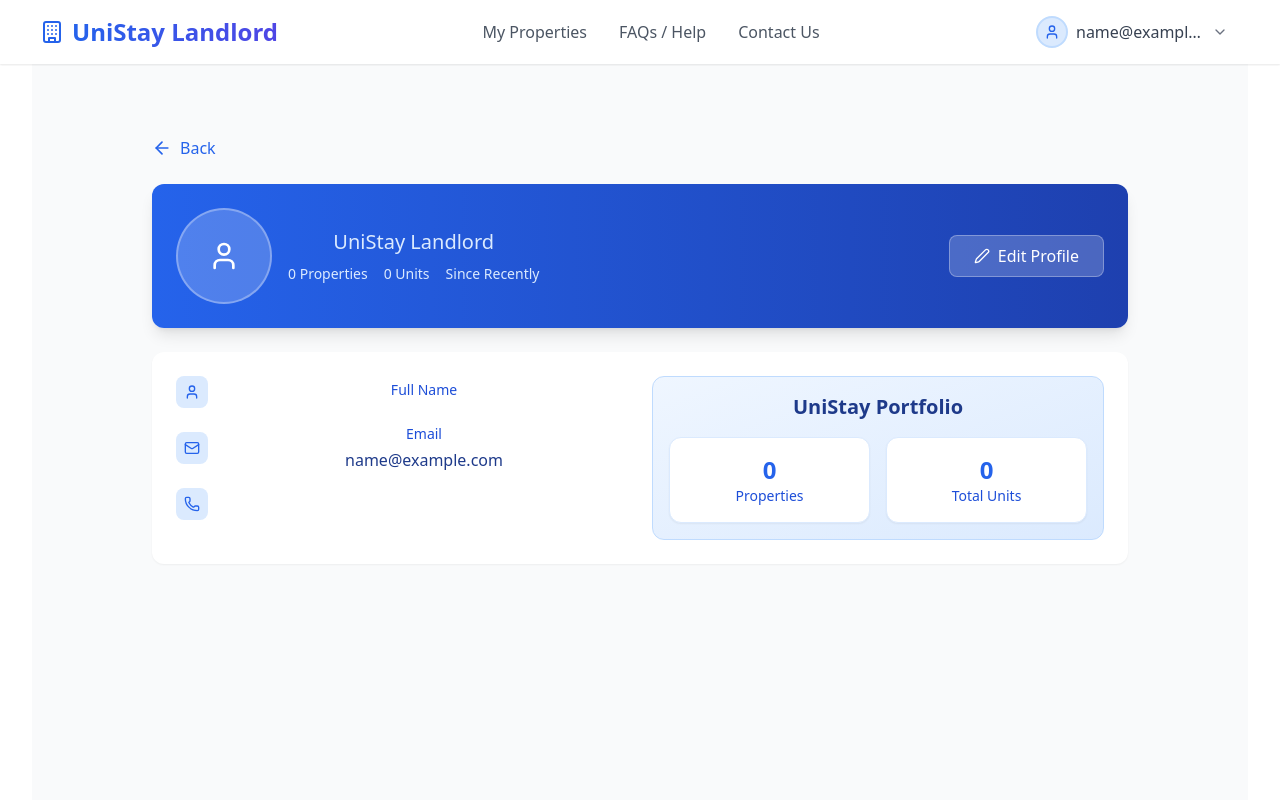
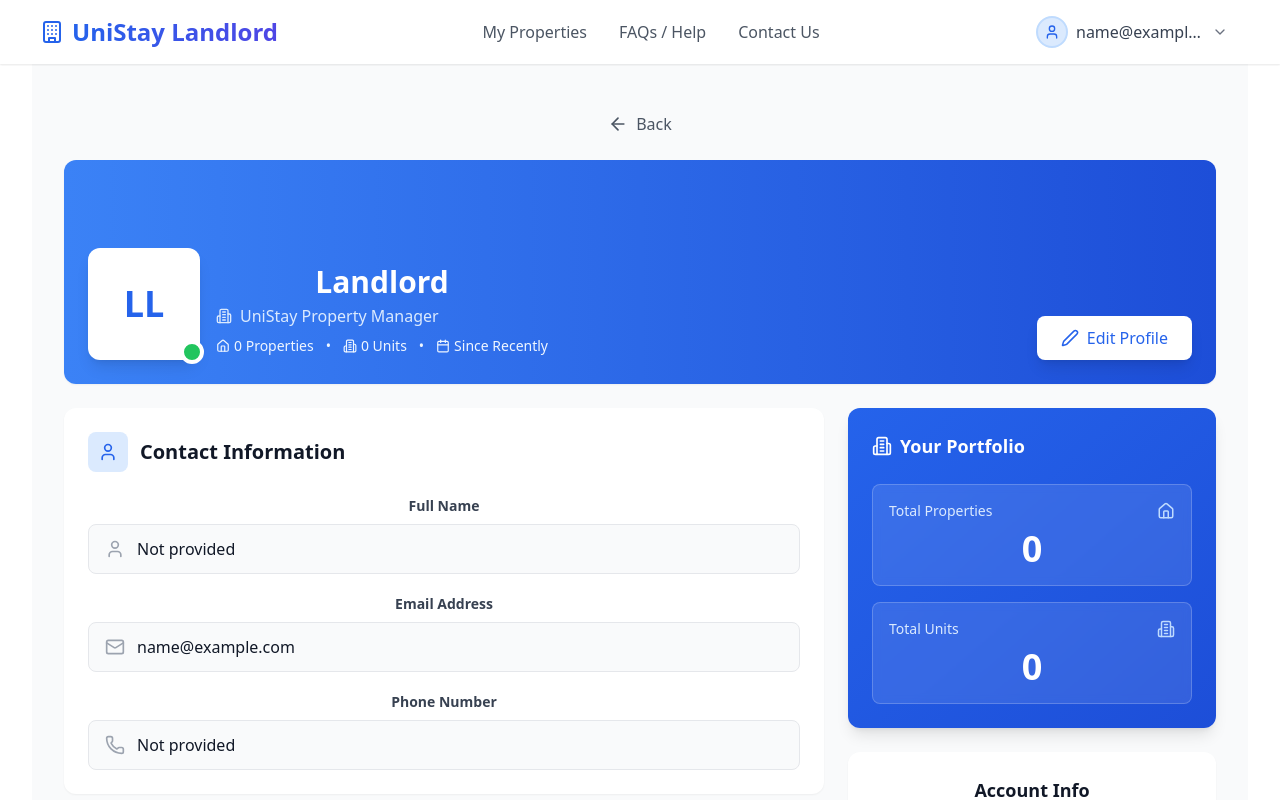
Before and after one commit to kelvin-2/uin-Stay, a React (Vite) app: page /landlord-profile in a window 1280 px wide. Shown: the top 800 px of the page. Built offline with nearby package versions, Linux system fonts and the light colour scheme; sample sign-in values are in the browser's storage.

Commit message:
fixed the ui its not glitching anymore

```diff
--- a/src/pages/LandlordProfile.jsx
+++ b/src/pages/LandlordProfile.jsx
@@ -1,5 +1,5 @@
 import React, { useState, useEffect } from 'react';
-import { Edit2, Save, X, User, Phone, Mail, ArrowLeft, Loader2 } from 'lucide-react';
+import { Edit2, Save, X, User, Phone, Mail, ArrowLeft, Loader2, Building2, Home, Calendar, MapPin } from 'lucide-react';
 import { useAuth } from '../context/AutContext';
 import { useNavigate } from 'react-router-dom';
 import supabase from '../supabaseClient';
@@ -89,10 +89,18 @@ const LandlordProfile = () => {
     }
   };
 
+  const getInitials = (name) => {
+    if (!name) return 'LL';
+    return name.split(' ').map(n => n[0]).join('').toUpperCase().slice(0, 2);
+  };
+
   if (loading || !currentUser) {
     return (
       <div className="min-h-screen flex items-center justify-center bg-gray-50">
-        <Loader2 className="animate-spin text-blue-600" size={48} />
+        <div className="text-center">
+          <Loader2 className="animate-spin text-blue-600 mx-auto mb-4" size={48} />
+          <p className="text-gray-600">Loading profile...</p>
+        </div>
       </div>
     );
   }
@@ -100,48 +108,70 @@ const LandlordProfile = () => {
   return (
     <>
       <LandlordNavbar />
-      <div className="min-h-screen bg-gray-50 pt-16 sm:pt-20">
-        <div className="max-w-5xl mx-auto p-4 sm:p-6">
+      <div className="min-h-screen bg-gray-50 pt-16 sm:pt-20 pb-12">
+        <div className="max-w-7xl mx-auto px-4 sm:px-6 lg:px-8">
           {/* Back button */}
           <button
             onClick={() => navigate(-1)}
-            className="flex items-center space-x-2 text-blue-600 hover:text-blue-700 mb-6"
+            className="inline-flex items-center space-x-2 text-gray-600 hover:text-blue-600 mb-6 transition-colors group"
           >
-            <ArrowLeft size={20} />
-            <span>Back</span>
+            <ArrowLeft size={20} className="group-hover:-translate-x-1 transition-transform" />
+            <span className="font-medium">Back</span>
           </button>
 
-          {/* Header with side-by-side layout */}
-          <div className="bg-gradient-to-r from-blue-600 to-blue-800 rounded-xl p-6 text-white mb-6 shadow-lg">
-            <div className="flex flex-col sm:flex-row sm:justify-between sm:items-center space-y-4 sm:space-y-0">
-              {/* Left: Avatar */}
-              <div className="flex items-center space-x-4">
-                <div className="w-20 h-20 sm:w-24 sm:h-24 bg-white/20 rounded-full flex items-center justify-center border-2 border-white/30 text-2xl font-bold">
-                  {profile.full_name
-                    ? profile.full_name.split(' ').map(n => n[0]).join('')
-                    : <User size={32} className="text-white" />}
+          {/* Profile Header */}
+          <div className="bg-white rounded-xl shadow-sm overflow-hidden mb-6">
+            {/* Blue gradient background */}
+            <div className="relative bg-gradient-to-r from-blue-500 to-blue-700 h-48 sm:h-56">
+              {/* Profile info overlay - positioned at bottom */}
+              <div className="absolute bottom-0 left-0 right-0 px-6 pb-6">
+                <div className="flex flex-col sm:flex-row sm:items-end sm:justify-between gap-4">
+                  {/* Left side: Avatar and name */}
+                  <div className="flex items-end gap-4">
+                    {/* Avatar */}
+                    <div className="relative flex-shrink-0">
+                      <div className="w-24 h-24 sm:w-28 sm:h-28 bg-white rounded-xl flex items-center justify-center text-blue-600 text-3xl sm:text-4xl font-bold shadow-lg">
+                        {getInitials(profile.full_name)}
+                      </div>
+                      <div className="absolute -bottom-1 -right-1 w-6 h-6 bg-green-500 rounded-full border-4 border-white"></div>
                     </div>
 
-                {/* Center: Name & Stats */}
-                <div>
-                  <h1 className="text-3xl sm:text-4xl font-bold">{profile.full_name}</h1>
-                  <p className="text-blue-100 text-lg sm:text-xl">UniStay Landlord</p>
-                  <div className="flex flex-wrap gap-x-4 gap-y-1 mt-2 text-xs sm:text-sm text-blue-100">
-                    <span>{profile.properties} Properties</span>
-                    <span>{profile.totalUnits} Units</span>
-                    <span>Since {profile.joinDate}</span>
+                    {/* Name and title */}
+                    <div className="text-white pb-1">
+                      <h1 className="text-2xl sm:text-3xl font-bold mb-1">
+                        {profile.full_name || 'Landlord'}
+                      </h1>
+                      <div className="flex items-center gap-2 text-blue-100 mb-2">
+                        <Building2 size={16} />
+                        <span className="font-medium">UniStay Property Manager</span>
+                      </div>
+                      <div className="flex flex-wrap gap-3 text-sm text-blue-50">
+                        <span className="flex items-center gap-1">
+                          <Home size={14} />
+                          {profile.properties} Properties
+                        </span>
+                        <span>•</span>
+                        <span className="flex items-center gap-1">
+                          <Building2 size={14} />
+                          {profile.totalUnits} Units
+                        </span>
+                        <span>•</span>
+                        <span className="flex items-center gap-1">
+                          <Calendar size={14} />
+                          Since {profile.joinDate}
+                        </span>
                       </div>
                     </div>
                   </div>
 
-              {/* Right: Buttons */}
-              <div className="flex space-x-3">
+                  {/* Right side: Edit button */}
+                  <div className="flex gap-2">
                     {!isEditing ? (
                       <button
                         onClick={handleEdit}
-                    className="bg-white/20 hover:bg-white/30 px-6 py-2 rounded-lg flex items-center space-x-2 border border-white/30"
+                        className="bg-white text-blue-600 hover:bg-blue-50 px-6 py-2.5 rounded-lg font-medium shadow-lg transition-all duration-200 flex items-center gap-2"
                       >
-                    <Edit2 size={16} />
+                        <Edit2 size={18} />
                         <span>Edit Profile</span>
                       </button>
                     ) : (
@@ -149,17 +179,17 @@ const LandlordProfile = () => {
                         <button
                           onClick={handleSave}
                           disabled={isLoading}
-                      className="bg-green-600 hover:bg-green-700 px-6 py-2 rounded-lg flex items-center space-x-2 disabled:opacity-50"
+                          className="bg-green-600 hover:bg-green-700 text-white px-6 py-2.5 rounded-lg font-medium shadow-lg transition-all duration-200 flex items-center gap-2 disabled:opacity-50"
                         >
-                      {isLoading ? <Loader2 size={16} className="animate-spin" /> : <Save size={16} />}
+                          {isLoading ? <Loader2 size={18} className="animate-spin" /> : <Save size={18} />}
                           <span>{isLoading ? 'Saving...' : 'Save'}</span>
                         </button>
                         <button
                           onClick={handleCancel}
                           disabled={isLoading}
-                      className="bg-gray-600 hover:bg-gray-700 px-6 py-2 rounded-lg flex items-center space-x-2 disabled:opacity-50"
+                          className="bg-gray-600 hover:bg-gray-700 text-white px-6 py-2.5 rounded-lg font-medium shadow-lg transition-all duration-200 flex items-center gap-2 disabled:opacity-50"
                         >
-                      <X size={16} />
+                          <X size={18} />
                           <span>Cancel</span>
                         </button>
                       </>
@@ -167,94 +197,154 @@ const LandlordProfile = () => {
                   </div>
                 </div>
               </div>
+            </div>
+          </div>
 
-          {/* Contact Info */}
-          <div className="bg-white rounded-xl shadow-sm p-6 mb-6 grid grid-cols-1 lg:grid-cols-2 gap-6">
-            {/* Full Name & Email */}
-            <div className="space-y-4">
+          {/* Content Grid */}
+          <div className="grid grid-cols-1 lg:grid-cols-3 gap-6">
+            {/* Contact Information - Left side (2/3) */}
+            <div className="lg:col-span-2">
+              <div className="bg-white rounded-xl shadow-sm p-6">
+                <div className="flex items-center gap-3 mb-6">
+                  <div className="w-10 h-10 bg-blue-100 rounded-lg flex items-center justify-center">
+                    <User className="text-blue-600" size={20} />
+                  </div>
+                  <h2 className="text-xl font-bold text-gray-900">Contact Information</h2>
+                </div>
+
+                <div className="space-y-5">
                   {/* Full Name */}
-              <div className="flex items-center space-x-3">
-                <div className="w-8 h-8 bg-blue-100 rounded-lg flex items-center justify-center">
-                  <User className="text-blue-600" size={16} />
-                </div>
-                <div className="flex-1">
-                  <label className="block text-sm font-medium text-blue-700 mb-1">Full Name</label>
+                  <div>
+                    <label className="block text-sm font-semibold text-gray-700 mb-2">
+                      Full Name
+                    </label>
                     {isEditing ? (
                       <input
                         type="text"
                         value={editForm.full_name}
                         onChange={e => handleInputChange('full_name', e.target.value)}
-                      className="w-full border px-3 py-2 rounded-lg focus:ring-2 focus:ring-blue-500"
+                        className="w-full border-2 border-gray-200 focus:border-blue-500 px-4 py-3 rounded-lg focus:ring-2 focus:ring-blue-200 transition-all outline-none"
+                        placeholder="Enter your full name"
                       />
                     ) : (
-                    <p className="text-blue-900 font-medium">{profile.full_name}</p>
+                      <div className="flex items-center gap-3 px-4 py-3 bg-gray-50 rounded-lg border border-gray-200">
+                        <User className="text-gray-400 flex-shrink-0" size={20} />
+                        <p className="text-gray-900">{profile.full_name || 'Not provided'}</p>
+                      </div>
                     )}
-                </div>
                   </div>
 
                   {/* Email */}
-              <div className="flex items-center space-x-3">
-                <div className="w-8 h-8 bg-blue-100 rounded-lg flex items-center justify-center">
-                  <Mail className="text-blue-600" size={16} />
-                </div>
-                <div className="flex-1">
-                  <label className="block text-sm font-medium text-blue-700 mb-1">Email</label>
+                  <div>
+                    <label className="block text-sm font-semibold text-gray-700 mb-2">
+                      Email Address
+                    </label>
                     {isEditing ? (
                       <input
                         type="email"
                         value={editForm.email}
                         onChange={e => handleInputChange('email', e.target.value)}
-                      className="w-full border px-3 py-2 rounded-lg focus:ring-2 focus:ring-blue-500"
+                        className="w-full border-2 border-gray-200 focus:border-blue-500 px-4 py-3 rounded-lg focus:ring-2 focus:ring-blue-200 transition-all outline-none"
+                        placeholder="Enter your email"
                       />
                     ) : (
-                    <p className="text-blue-900 break-all">{profile.email}</p>
+                      <div className="flex items-center gap-3 px-4 py-3 bg-gray-50 rounded-lg border border-gray-200">
+                        <Mail className="text-gray-400 flex-shrink-0" size={20} />
+                        <p className="text-gray-900 break-all">{profile.email || 'Not provided'}</p>
+                      </div>
                     )}
                   </div>
-              </div>
 
-              {/* Phone */}
-              <div className="flex items-center space-x-3">
-                <div className="w-8 h-8 bg-blue-100 rounded-lg flex items-center justify-center">
-                  <Phone className="text-blue-600" size={16} />
-                </div>
-                <div className="flex-1 flex items-center justify-between">
+                  {/* Phone Number */}
+                  <div>
+                    <label className="block text-sm font-semibold text-gray-700 mb-2">
+                      Phone Number
+                    </label>
                     {isEditing ? (
                       <input
                         type="tel"
                         value={editForm.phone_number}
                         onChange={e => handleInputChange('phone_number', e.target.value)}
-                      className="w-full border px-3 py-2 rounded-lg focus:ring-2 focus:ring-blue-500"
+                        className="w-full border-2 border-gray-200 focus:border-blue-500 px-4 py-3 rounded-lg focus:ring-2 focus:ring-blue-200 transition-all outline-none"
+                        placeholder="Enter your phone number"
                       />
                     ) : (
-                    <>
-                      <p className="text-blue-900">{profile.phone_number}</p>
+                      <div className="flex items-center justify-between px-4 py-3 bg-gray-50 rounded-lg border border-gray-200">
+                        <div className="flex items-center gap-3">
+                          <Phone className="text-gray-400 flex-shrink-0" size={20} />
+                          <p className="text-gray-900">{profile.phone_number || 'Not provided'}</p>
+                        </div>
                         {profile.phone_number && (
                           <a
                             href={`https://wa.me/${profile.phone_number.replace(/\s/g, '').replace('+', '')}`}
                             target="_blank"
                             rel="noopener noreferrer"
-                          className="text-blue-600 hover:text-blue-700 text-sm bg-blue-50 px-3 py-1 rounded-full"
+                            className="bg-green-500 hover:bg-green-600 text-white px-4 py-2 rounded-lg text-sm font-medium transition-colors flex items-center gap-2"
                           >
-                          WhatsApp
+                            <svg className="w-4 h-4" fill="currentColor" viewBox="0 0 24 24">
+                              <path d="M17.472 14.382c-.297-.149-1.758-.867-2.03-.967-.273-.099-.471-.148-.67.15-.197.297-.767.966-.94 1.164-.173.199-.347.223-.644.075-.297-.15-1.255-.463-2.39-1.475-.883-.788-1.48-1.761-1.653-2.059-.173-.297-.018-.458.13-.606.134-.133.298-.347.446-.52.149-.174.198-.298.298-.497.099-.198.05-.371-.025-.52-.075-.149-.669-1.612-.916-2.207-.242-.579-.487-.5-.669-.51-.173-.008-.371-.01-.57-.01-.198 0-.52.074-.792.372-.272.297-1.04 1.016-1.04 2.479 0 1.462 1.065 2.875 1.213 3.074.149.198 2.096 3.2 5.077 4.487.709.306 1.262.489 1.694.625.712.227 1.36.195 1.871.118.571-.085 1.758-.719 2.006-1.413.248-.694.248-1.289.173-1.413-.074-.124-.272-.198-.57-.347m-5.421 7.403h-.004a9.87 9.87 0 01-5.031-1.378l-.361-.214-3.741.982.998-3.648-.235-.374a9.86 9.86 0 01-1.51-5.26c.001-5.45 4.436-9.884 9.888-9.884 2.64 0 5.122 1.03 6.988 2.898a9.825 9.825 0 012.893 6.994c-.003 5.45-4.437 9.884-9.885 9.884m8.413-18.297A11.815 11.815 0 0012.05 0C5.495 0 .16 5.335.157 11.892c0 2.096.547 4.142 1.588 5.945L.057 24l6.305-1.654a11.882 11.882 0 005.683 1.448h.005c6.554 0 11.89-5.335 11.893-11.893a11.821 11.821 0 00-3.48-8.413Z"/>
+                            </svg>
+                            <span>WhatsApp</span>
                           </a>
                         )}
-                    </>
+                      </div>
                     )}
                   </div>
                 </div>
               </div>
+            </div>
 
-            {/* Portfolio */}
-            <div className="bg-gradient-to-br from-blue-50 to-blue-100 rounded-xl p-4 border border-blue-200 h-full flex flex-col justify-center">
-              <h2 className="text-xl font-semibold mb-4 text-blue-900">UniStay Portfolio</h2>
-              <div className="grid grid-cols-2 gap-4">
-                <div className="text-center bg-white p-4 rounded-xl shadow-sm border border-blue-100">
-                  <div className="text-2xl font-bold text-blue-600">{profile.properties}</div>
-                  <div className="text-sm text-blue-700 font-medium">Properties</div>
+            {/* Right Sidebar - Portfolio Stats */}
+            <div className="space-y-6">
+              {/* Your Portfolio Card */}
+              <div className="bg-gradient-to-br from-blue-600 to-blue-700 rounded-xl shadow-lg p-6 text-white">
+                <div className="flex items-center gap-2 mb-6">
+                  <Building2 size={20} />
+                  <h2 className="text-lg font-bold">Your Portfolio</h2>
                 </div>
-                <div className="text-center bg-white p-4 rounded-xl shadow-sm border border-blue-100">
-                  <div className="text-2xl font-bold text-blue-600">{profile.totalUnits}</div>
-                  <div className="text-sm text-blue-700 font-medium">Total Units</div>
+
+                <div className="space-y-4">
+                  {/* Total Properties */}
+                  <div className="bg-white/10 backdrop-blur-sm rounded-lg p-4 border border-white/20">
+                    <div className="flex items-center justify-between mb-2">
+                      <span className="text-blue-100 text-sm">Total Properties</span>
+                      <Home className="text-blue-200" size={18} />
+                    </div>
+                    <div className="text-4xl font-bold">{profile.properties}</div>
+                  </div>
+
+                  {/* Total Units */}
+                  <div className="bg-white/10 backdrop-blur-sm rounded-lg p-4 border border-white/20">
+                    <div className="flex items-center justify-between mb-2">
+                      <span className="text-blue-100 text-sm">Total Units</span>
+                      <Building2 className="text-blue-200" size={18} />
+                    </div>
+                    <div className="text-4xl font-bold">{profile.totalUnits}</div>
+                  </div>
+                </div>
+              </div>
+
+              {/* Account Info Card */}
+              <div className="bg-white rounded-xl shadow-sm p-6">
+                <h2 className="text-lg font-bold text-gray-900 mb-4">Account Info</h2>
+                <div className="space-y-3">
+                  <div className="flex justify-between items-center py-2 border-b border-gray-100">
+                    <span className="text-gray-600 text-sm">Role</span>
+                    <span className="text-sm font-semibold text-gray-900 bg-blue-50 px-3 py-1 rounded-lg">
+                      {profile.role.charAt(0).toUpperCase() + profile.role.slice(1)}
+                    </span>
+                  </div>
+                  <div className="flex justify-between items-center py-2 border-b border-gray-100">
+                    <span className="text-gray-600 text-sm">Member Since</span>
+                    <span className="text-sm font-semibold text-gray-900">{profile.joinDate}</span>
+                  </div>
+                  <div className="flex justify-between items-center py-2">
+                    <span className="text-gray-600 text-sm">Status</span>
+                    <span className="flex items-center gap-1.5">
+                      <div className="w-2 h-2 bg-green-500 rounded-full"></div>
+                      <span className="text-sm font-semibold text-green-600">Active</span>
+                    </span>
+                  </div>
                 </div>
               </div>
             </div>
@@ -262,10 +352,13 @@ const LandlordProfile = () => {
 
           {/* Loading overlay */}
           {isLoading && (
-            <div className="fixed inset-0 bg-black bg-opacity-20 flex items-center justify-center z-50">
-              <div className="bg-white rounded-xl p-4 flex items-center space-x-3 shadow-lg">
-                <Loader2 className="animate-spin text-blue-600" size={24} />
-                <span className="text-blue-900 font-medium">Updating profile...</span>
+            <div className="fixed inset-0 bg-black/50 backdrop-blur-sm flex items-center justify-center z-50">
+              <div className="bg-white rounded-xl p-6 flex flex-col items-center space-y-4 shadow-2xl max-w-sm mx-4">
+                <Loader2 className="animate-spin text-blue-600" size={40} />
+                <div className="text-center">
+                  <p className="text-gray-900 font-semibold text-lg">Updating Profile</p>
+                  <p className="text-gray-500 text-sm">Please wait...</p>
+                </div>
               </div>
             </div>
           )}
```
Also changed, not shown: src/components/LandlordPropertyCard.jsx (+22 -22 lines). Lines whose indentation alone changed are shown as unchanged.
